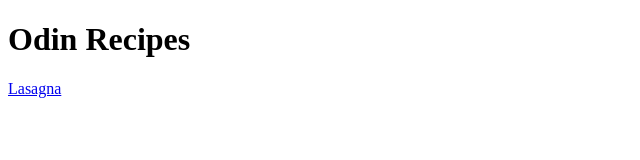
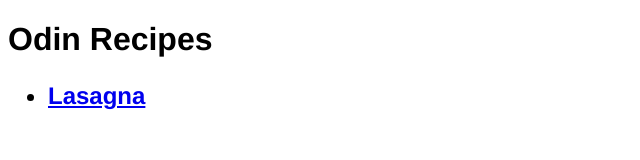
Before and after one commit to box755/odin-receipts, a plain HTML site: page index.html in a window 1280 px wide. Shown: the whole page, without its empty margins (0-640 px from the left). Drawn offline with Linux system fonts and the light colour scheme.

Commit message:
Change the font size and add a lish to the index.html

```diff
--- a/index.html
+++ b/index.html
@@ -4,9 +4,22 @@
     <meta charset="UTF-8">
     <meta name="viewport" content="width=device-width, initial-scale=1.0">
     <title>Document</title>
+    <style>
+        h1, h2{
+            font-family: 'Franklin Gothic Medium', 'Arial Narrow', Arial, sans-serif;
+        }
+
+    </style>
 </head>
 <body>
-    <H1>Odin Recipes</H1>
-    <a href="./recipes/lasagna.html" target="_blank" rel="noopener">Lasagna</a>
+    <h1>Odin Recipes</h1>
+    <h2>
+        <ul>
+            <li>
+                <a href="./recipes/lasagna.html" target="_blank" rel="noopener">Lasagna</a>
+            </li>
+        </ul>
+    </h2>
+
 </body>
 </html>
```
